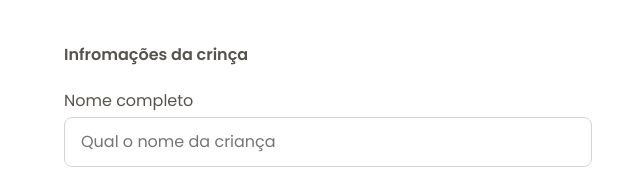
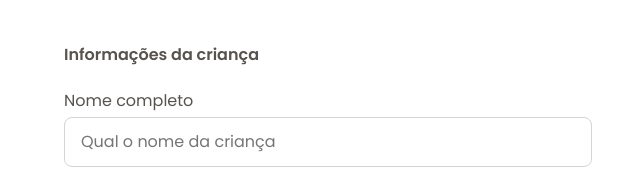
Before and after one commit to delquiare/Formulario-de-Matricula, a plain HTML site: page index.html in a window 1280 px wide. Shown: the part 201-382 px from the top of the page, 0-640 px from the left. Drawn offline with Linux system fonts and the light colour scheme.

Commit message:
Update index.html

```diff
--- a/index.html
+++ b/index.html
@@ -28,7 +28,7 @@
 
       <form method="post" enctype="multipart/form-data">
         <fieldset class="child-info">
-          <legend>Infromações da crinça</legend>
+          <legend>Informações da criança</legend>
 
           <div class="input-wrapper">
             <label for="fullname">Nome completo</label>
```
